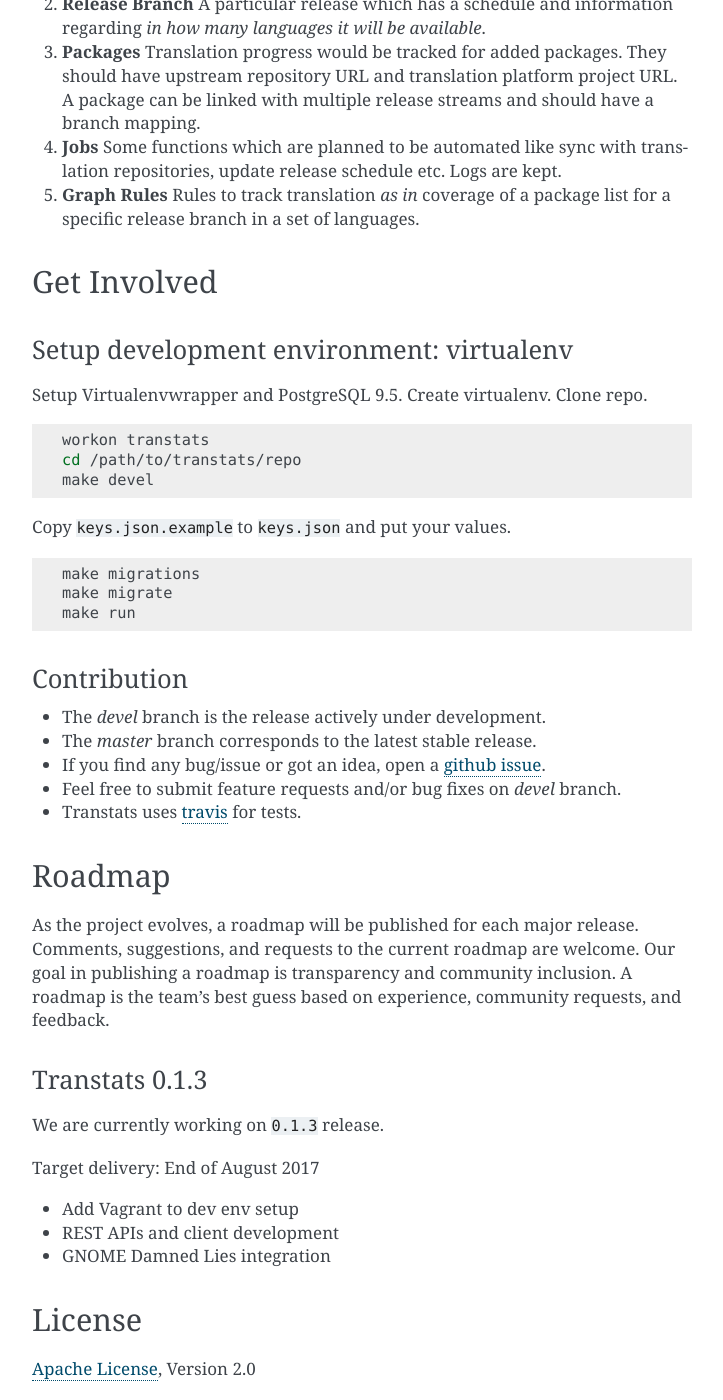
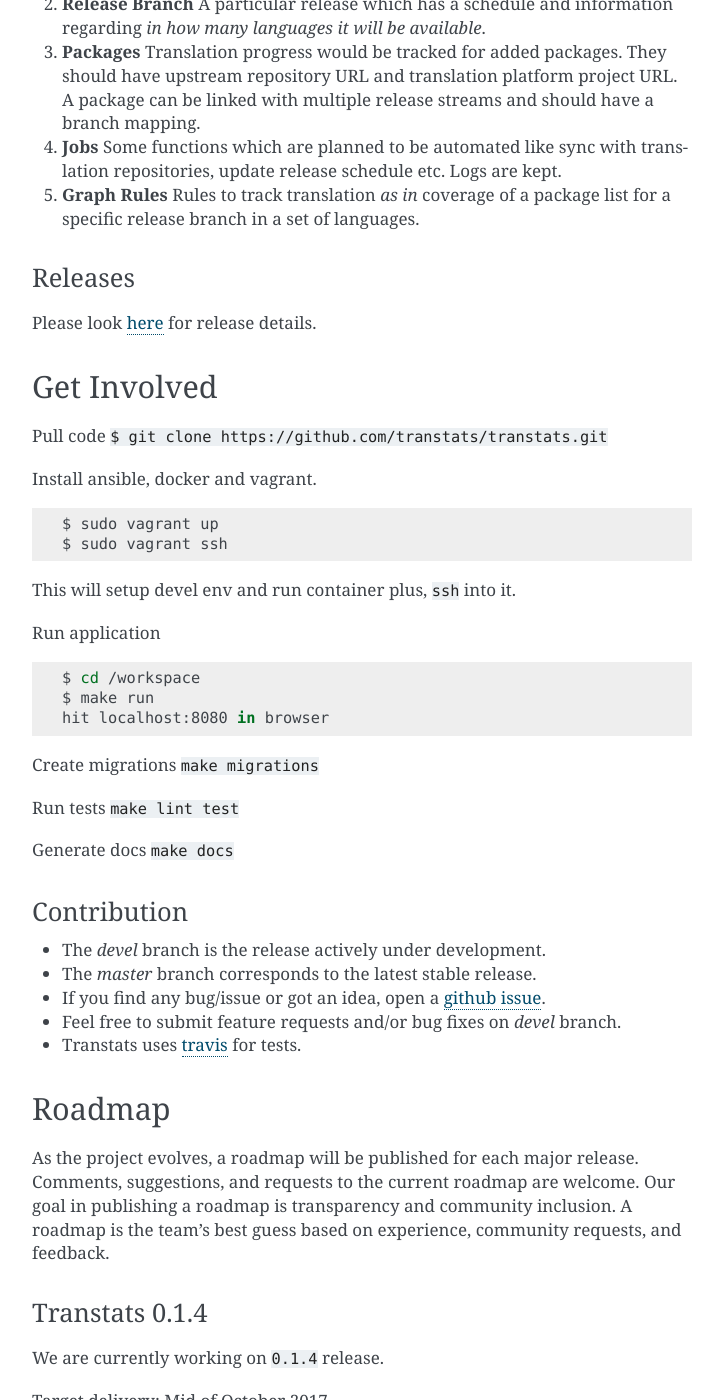
Before and after one commit to transtats/transtats, a Sphinx documentation site: the page built from docs/source/index.md, in a window 1280 px wide and 1400 px high, scrolled down 932 px. Shown: the whole window, without its empty margins (388-1111 px from the left). Built offline with Sphinx 7.4.7, drawn with Linux system fonts in a browser that asks for light colours; some of the changed text lies outside the part shown.

Commit message:
dev env fix

````diff
--- a/docs/source/conf.py
+++ b/docs/source/conf.py
@@ -67,7 +67,7 @@ author = 'Sundeep Anand'
 # The short X.Y version.
 version = '0.1'
 # The full version, including alpha/beta/rc tags.
-release = '0.1.3'
+release = '0.1.4'
 
 # The language for content autogenerated by Sphinx. Refer to documentation
 # for a list of supported languages.
--- a/docs/source/index.md
+++ b/docs/source/index.md
@@ -34,27 +34,38 @@ To be a catalyst in *localisation of applications* by creating mapping between u
 
 5. **Graph Rules** Rules to track translation *as in* coverage of a package list for a specific release branch in a set of languages.
 
+#### Releases
+
+Please look [here](https://github.com/transtats/transtats/releases) for release details.
+
 
 
 ### Get Involved
 
-#### Setup development environment: virtualenv
+Pull code `$ git clone https://github.com/transtats/transtats.git`
 
-Setup Virtualenvwrapper and PostgreSQL 9.5. Create virtualenv. Clone repo.
+Install ansible, docker and vagrant.
 
 ```shell
-workon transtats
-cd /path/to/transtats/repo
-make devel
+$ sudo vagrant up
+$ sudo vagrant ssh
 ```
 
-Copy `keys.json.example` to `keys.json` and put your values.
+This will setup devel env and run container plus, `ssh` into it.
+
+Run application
 
 ```shell
-make migrations
-make migrate
-make run
+$ cd /workspace
+$ make run
+hit localhost:8080 in browser
 ```
+
+Create migrations `make migrations`
+
+Run tests `make lint test`
+
+Generate docs `make docs`
 
 #### Contribution
 
@@ -70,16 +81,13 @@ make run
 
 As the project evolves, a roadmap will be published for each major release. Comments, suggestions, and requests to the current roadmap are welcome. Our goal in publishing a roadmap is transparency and community inclusion. A roadmap is the team's best guess based on experience, community requests, and feedback.
 
-#### Transtats 0.1.3
+#### Transtats 0.1.4
 
-We are currently working on `0.1.3` release.
+We are currently working on `0.1.4` release.
 
-Target delivery: End of August 2017
+Target delivery: Mid of October 2017
 
-* Add Vagrant to dev env setup
-* REST APIs and client development
-* GNOME Damned Lies integration
-
+For features list please look [here](https://github.com/transtats/transtats/issues?q=is%3Aopen+is%3Aissue+milestone%3Arelease_0.1.4).
 
 ### License
 
--- a/transtats/__init__.py
+++ b/transtats/__init__.py
@@ -3,7 +3,7 @@ import os
 import sys
 
 # update dashboard/templates/base.html also
-__version__ = '0.1.3'
+__version__ = '0.1.4'
 
 __all__ = ['__version__']
 
````
Also changed, not shown: README.md (+1 -2 lines), 5 other files.
